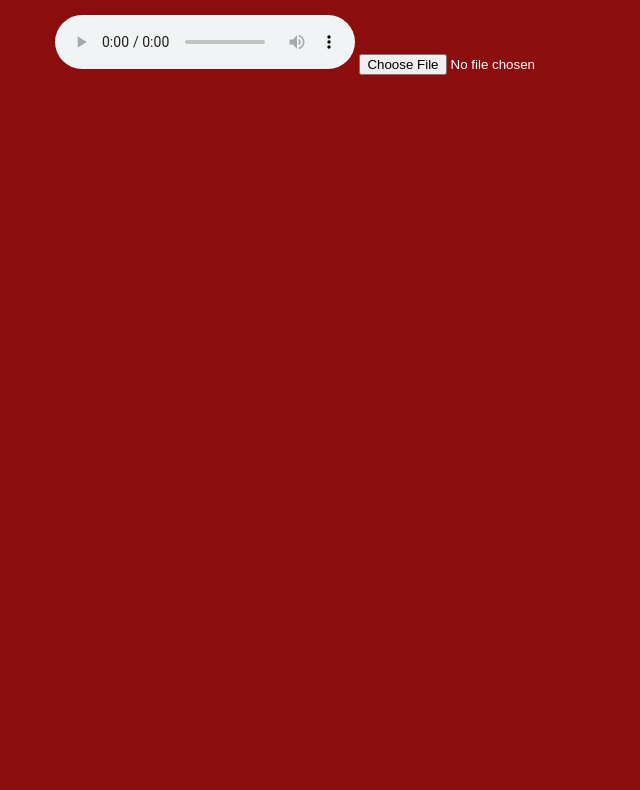
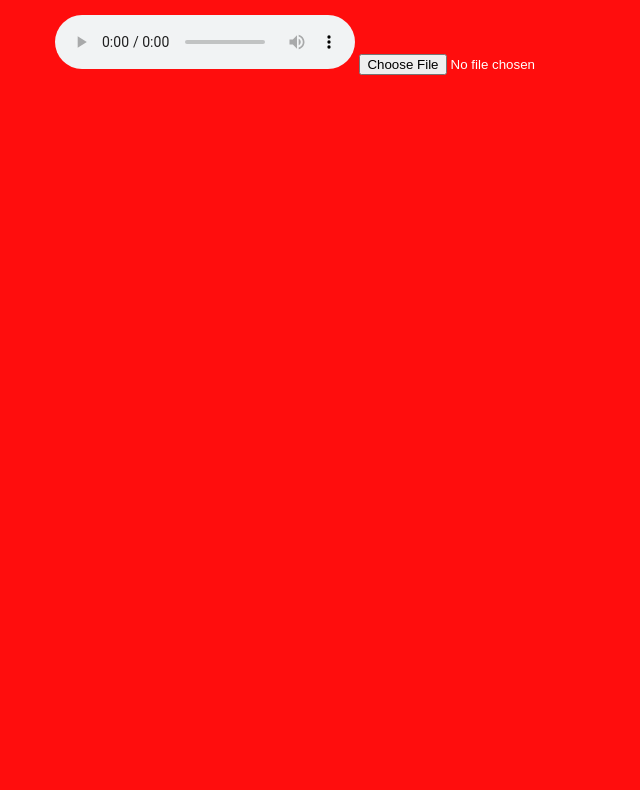
Before and after one commit to RadikShubarov/Jenkins-GithubActions-CICD-test, a plain HTML site: page Web-Equalizer/index.html in a window 1280 px wide. Shown: the part 147-937 px from the top of the page, without its empty margins (395-1035 px from the left). Drawn offline with Linux system fonts and the light colour scheme; a web font is replaced by a local one.

Commit message:
Update style.css

```diff
--- a/Web-Equalizer/style.css
+++ b/Web-Equalizer/style.css
@@ -1,5 +1,5 @@
 body {
-    background-color: rgb(140, 13, 13);
+    background-color: rgb(255, 13, 13);
 }
 
 h1,
```
